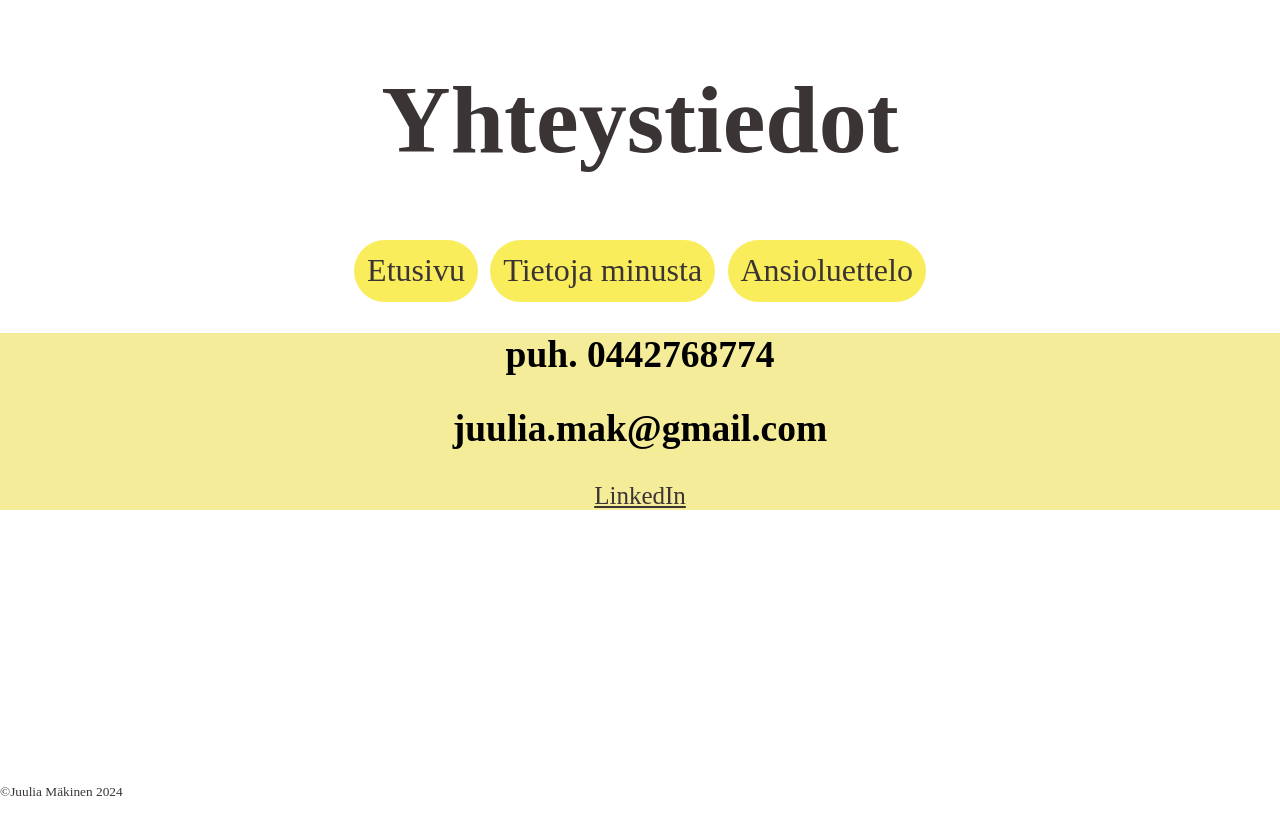
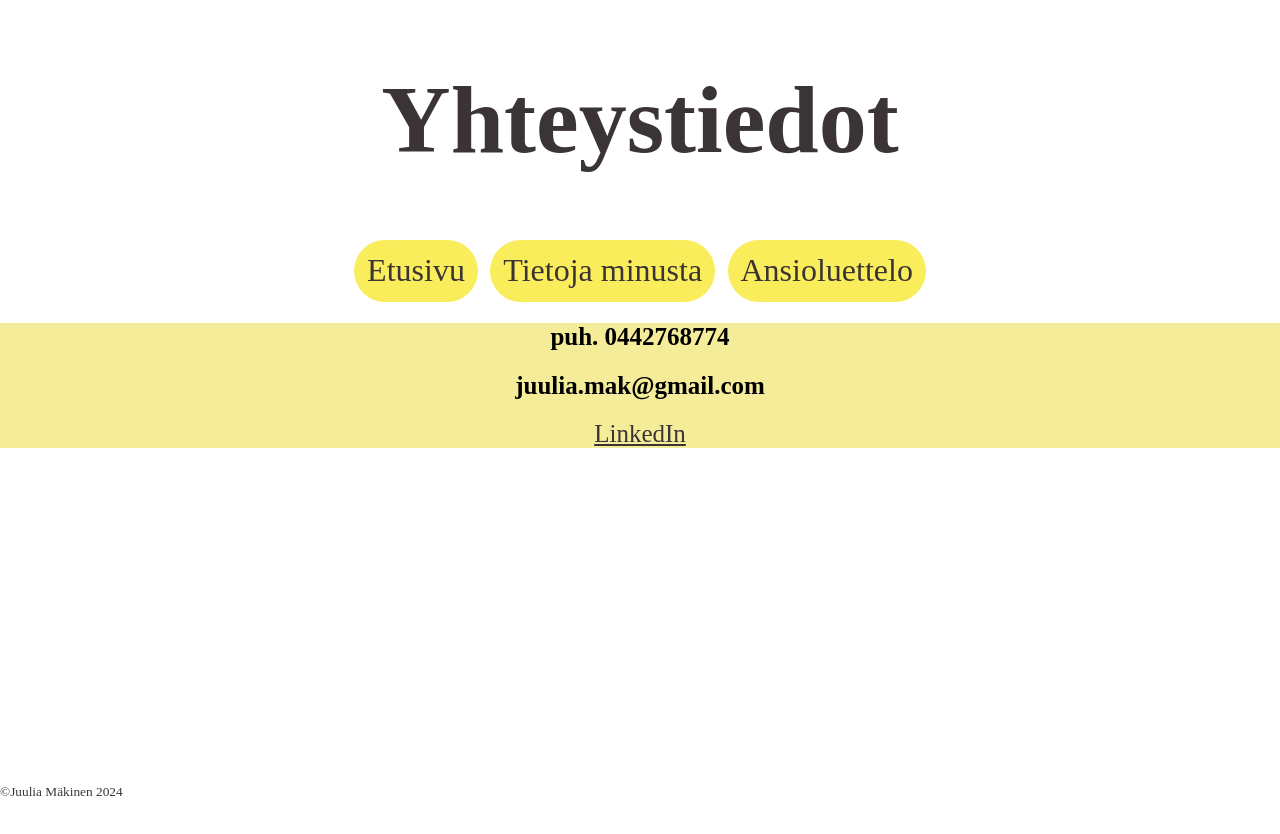
Before and after one commit to juuliam94/home-github.io, a plain HTML site: page Yhteystiedot.html in a window 1280 px wide. Drawn offline with Linux system fonts and the light colour scheme.

Commit message:
css korjaus

```diff
--- a/styles2.css
+++ b/styles2.css
@@ -58,6 +58,16 @@ article {
     width: 60%;
 }
 
+h2 {
+
+    position: absolute;
+    top: 40%;
+    text-align: left;
+    color: rgb(59, 52, 52);
+    font-size: 3vh;
+    width: 60%;
+}
+
 footer {
 
     color: rgb(59, 52, 52);
--- a/styles3.css
+++ b/styles3.css
@@ -25,7 +25,7 @@ h2 {
 
 h3 {
     color: rgb(59, 52, 52);
-    font-size: 1vh;
+    font-size: 4vh;
     text-align: center;
 }
 
--- a/styles4.css
+++ b/styles4.css
@@ -25,6 +25,12 @@ article {
     font-size: 25px;
     text-align: center;
 }
+
+h2 {
+    font-size: 25px;
+    text-align: center;
+}
+
 
 nav {
 text-align: center;
```
